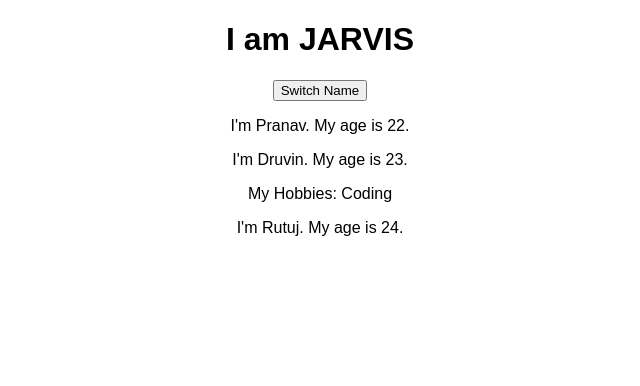
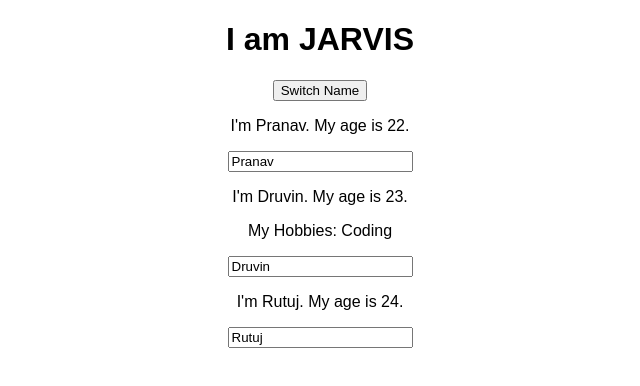
Before and after one commit to Pra9ptl/React-project, a React (Create React App) app: page / in a window 1280 px wide. Shown: the top 386 px of the page, without its empty margins (320-960 px from the left). Built offline with nearby package versions, Linux system fonts and the light colour scheme.

Commit message:
2 way binding for text to the display

```diff
--- a/src/App.js
+++ b/src/App.js
@@ -24,6 +24,14 @@
     ]});
   }
 
+  const nameChangeHandler = (event) => {
+    setPersonsState ({persons: [
+      {name: 'Pranav', age: 22},
+      {name: event.target.value, age: 23},
+      {name: "Rutuj", age: 30}
+    ]});
+  }
+
   return (
     <div className="App">
       <h1>I am JARVIS</h1>
@@ -34,7 +42,8 @@
       <Person
         name = {personsState.persons[1].name}
         age = {personsState.persons[1].age}
-        click={changeNameHandler.bind(this, 'Chutiyo!!')}> My Hobbies: Coding</Person>
+        click={changeNameHandler.bind(this, 'Chutiyo!!')}
+        change = {nameChangeHandler}> My Hobbies: Coding</Person>
       <Person
         name = {personsState.persons[2].name}
         age = {personsState.persons[2].age}/>
--- a/src/Person/Person.js
+++ b/src/Person/Person.js
@@ -5,6 +5,7 @@
         <div>
             <p onClick={props.click}>I'm {props.name}. My age is {props.age}.</p>
             <p>{props.children}</p>
+            <input type="text" onChange={props.change} value = {props.name}/>
         </div>
     )
 };
```
